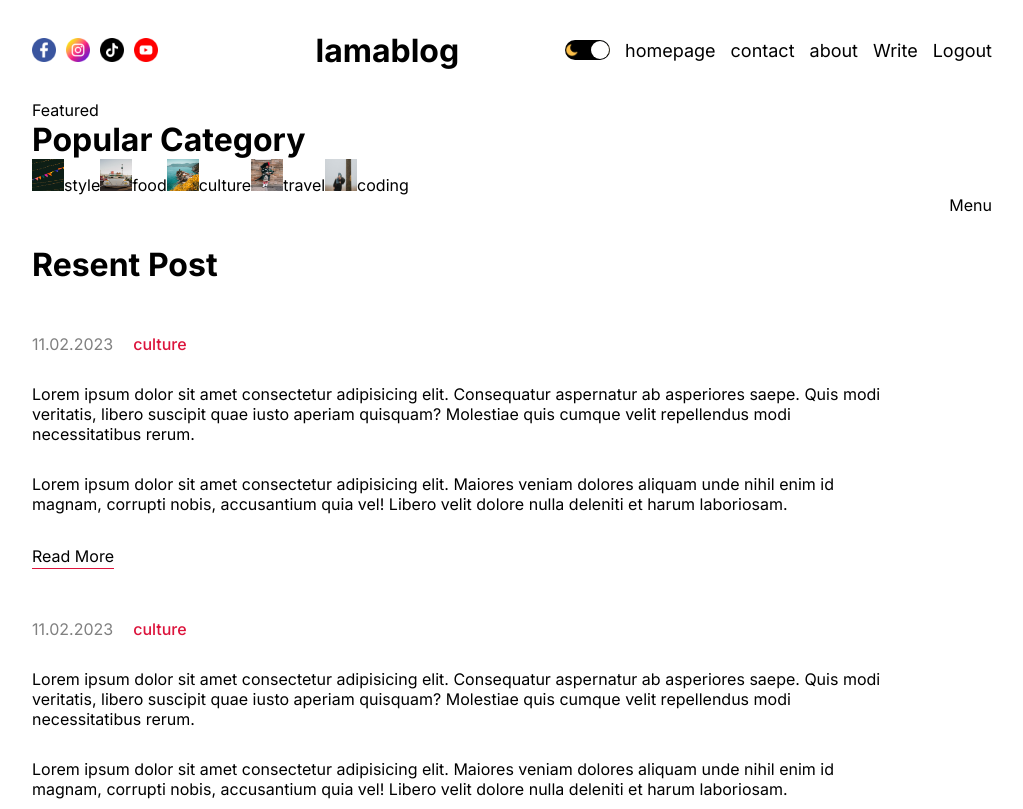
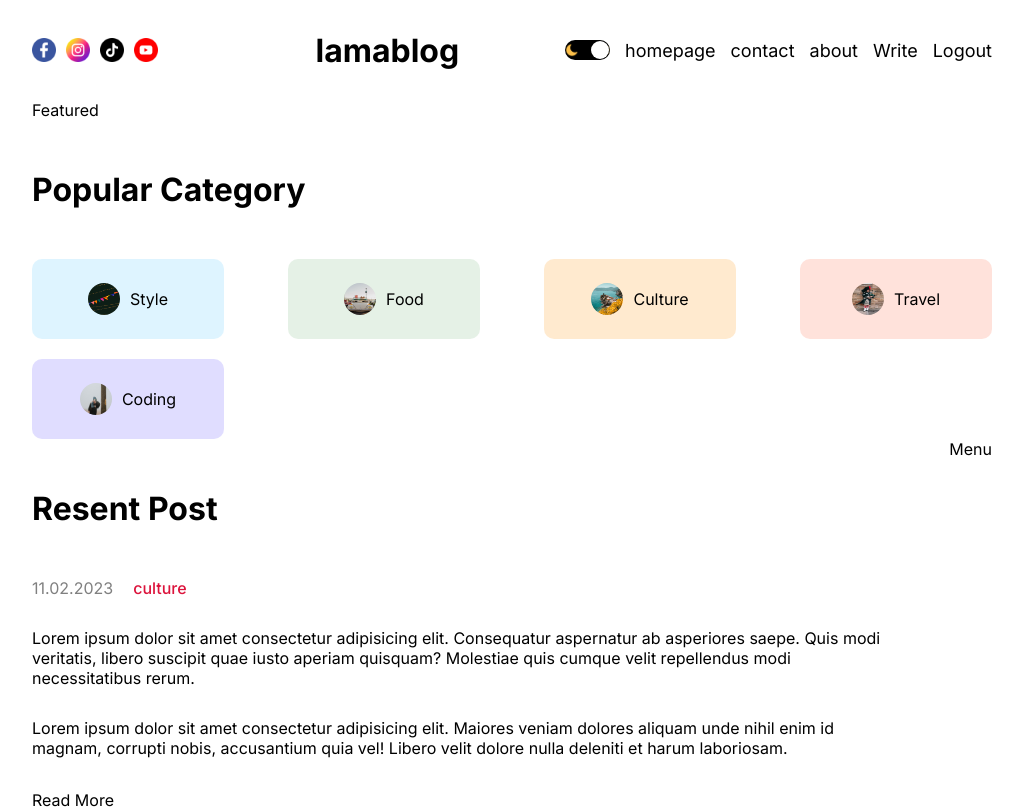
Before and after one commit to mehranehsoleimani66/Blog_app, a Next.js app: page / in a window 1280 px wide. Shown: the top 809 px of the page, without its empty margins (128-1151 px from the left). Built offline with nearby package versions, Linux system fonts and the light colour scheme.

Commit message:
added styles

```diff
--- a/src/components/categoryList/CategoryList.module.css
+++ b/src/components/categoryList/CategoryList.module.css
@@ -0,0 +1,63 @@
+.container {
+}
+.title {
+  margin: 50px 0;
+}
+.categories {
+  display: flex;
+  flex-wrap: wrap;
+  gap: 20px;
+  justify-content: space-between;
+}
+.category {
+  display: flex;
+  align-items: center;
+  gap: 10px;
+  text-transform: capitalize;
+  width: 15%;
+  height: 80px;
+  justify-content: center;
+  border-radius: 10px;
+}
+.image {
+  border-radius: 50%;
+}
+.style {
+  background-color: #57c4ff31;
+}
+.fasion {
+  background-color: #da85c731;
+}
+.food {
+  background-color: #7fb88133;
+}
+.travel {
+  background-color: #ff795736;
+}
+.culture {
+  background-color: #ffb04f45;
+}
+.coding {
+  background-color: #5e4fff31;
+}
+
+@media screen and (max-width: 1280px) {
+  .category {
+    width: 20%;
+  }
+}
+@media screen and (max-width: 1024px) {
+  .category {
+    width: 25%;
+  }
+}
+@media screen and (max-width: 768px) {
+  .category {
+    width: 45%;
+  }
+}
+@media screen and (max-width: 640px) {
+  .category {
+    width: 100%;
+  }
+}
```
